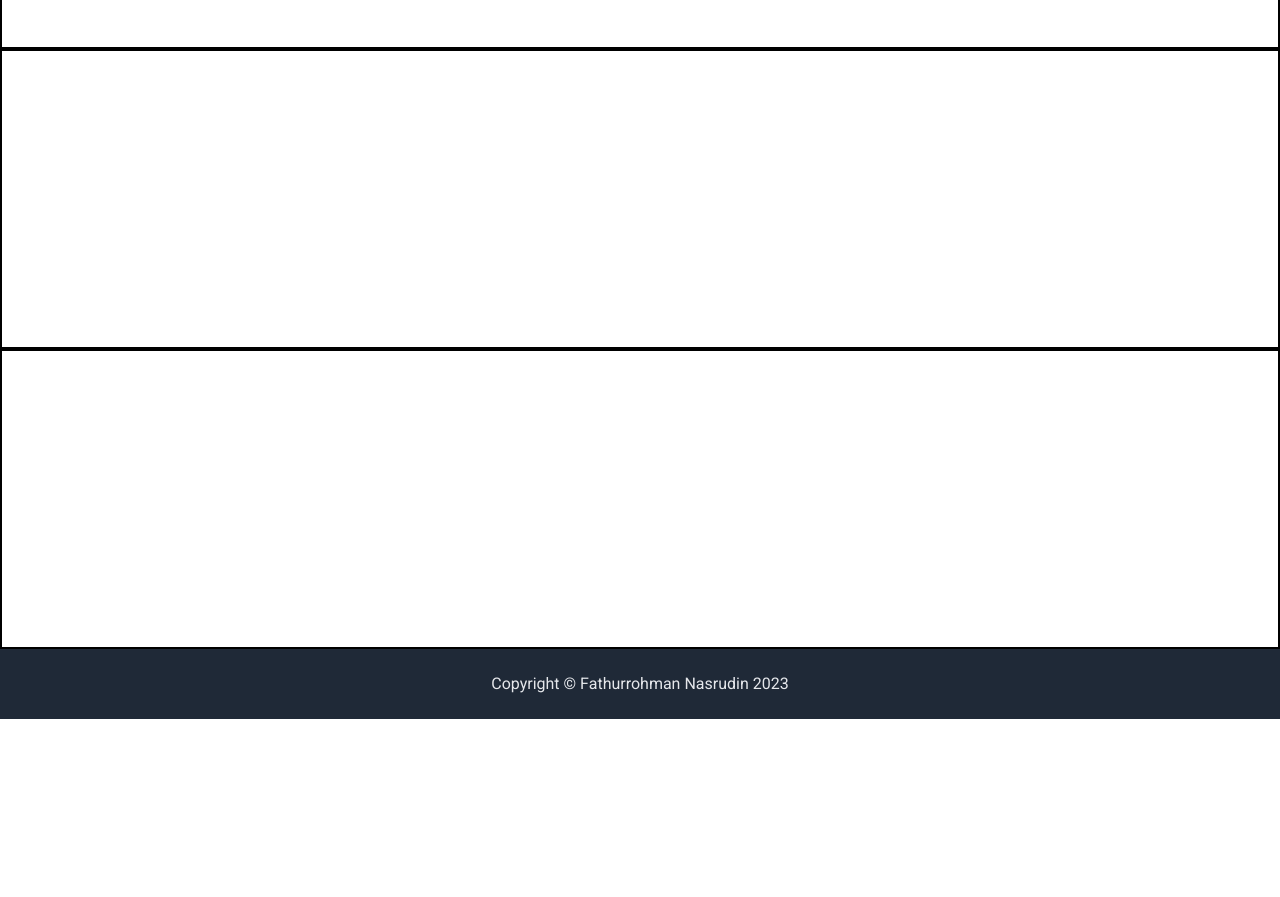
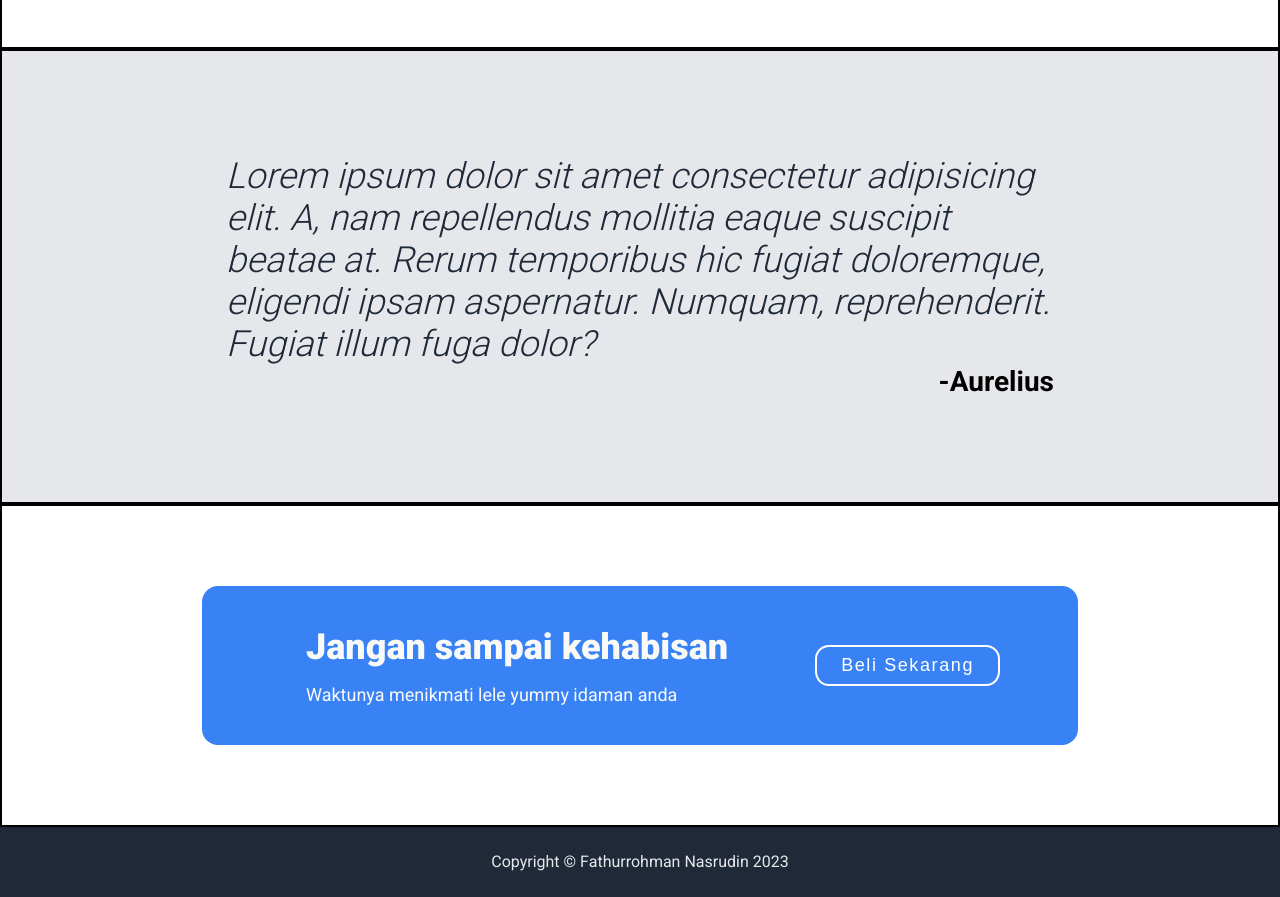
Before and after one commit to fath-nasrudin/landing-page-lele-maju-mundur, a plain HTML site: page index.html in a window 1280 px wide. Shown: the part 1100-1997 px from the top of the page. Before the commit the page ends 1819 px from the top, so only its background shows below. Drawn offline with Linux system fonts and the light colour scheme.

Commit message:
Add testimonials and Order section

```diff
--- a/css/styles.css
+++ b/css/styles.css
@@ -164,21 +164,52 @@ body {
 
 /* Product END */
 
+/* Testi Start */
+#testimonials.section {
+  background-color: #e5e7eb;
+}
+/* Testi End */
 
+/* Buy Now Start */
+#order-now .wrapper {
+  display: flex;
+  align-items: center;
+
+  width: 100%;
+  padding: 1rem 5rem;
+  background-color: #3882f6;
+  border-radius: 1rem;
+
+  color:#f9faf8;
+  font-size: 1.125rem;
+}
+
+#order-now .content {
+  align-items: flex-start;
+}
+
+#order-now .content--header {
+  color: #f9faf8;
+}
+/* Buy Now End */
 
 /* Button Start */
 .btn {
   padding: 0.5rem 1.5rem;
   border: none;
-  background-color: #3882f6;
   color: white;
 }
 
 .btn--filled {
   border: none;
   background-color: #3882f6;
-  color: white;
 }
+
+.btn--outlined {
+  outline: 2px solid white;
+  background-color: transparent;
+}
+
 /* Button End */
 
 /* CARD Start */
@@ -218,3 +249,22 @@ body {
   outline: 2px solid #1f2937;
 }
 /* CARD End */
+
+/* Quote */
+.quote {
+  display: flex;
+  flex-direction: column;
+}
+
+.quote--text {
+  font-size: 2.25rem;
+  font-weight: 300;
+  font-style: italic;
+  color: #1f2937;
+}
+
+.quote--source {
+  align-self: flex-end;
+  font-weight: 700;
+  font-size: 1.75rem;
+}
--- a/index.html
+++ b/index.html
@@ -33,7 +33,7 @@
         <div class="content--header">Pecel Lele Maju Mundur</div>
         <div class="content--body"><p>Lorem ipsum dolor sit amet consectetur adipisicing elit. Blanditiis sint ullam consectetur in aperiam debitis illum atque? Atque, voluptatem animi. Possimus voluptatibus fuga velit laudantium ut architecto omnis, natus iusto!</p></div>
         <div class="content--footer">
-          <button class="btn">Beli Sekarang</button>
+          <button class="btn btn--filled">Beli Sekarang</button>
         </div>
         <!-- content--body -->
         <!-- content--footer -->
@@ -87,9 +87,28 @@
       </div>
     </section>
     <!-- testimonials -->
-    <section id="testimonials" class="section"></section>
+    <section id="testimonials" class="section">
+      <div class="content">
+        <div class="content--body">
+          <div class="quote">
+          <blockquote class="quote--text">
+            Lorem ipsum dolor sit amet consectetur adipisicing elit. A, nam repellendus mollitia eaque suscipit beatae at. Rerum temporibus hic fugiat doloremque, eligendi ipsam aspernatur. Numquam, reprehenderit. Fugiat illum fuga dolor?
+          </blockquote>
+          <div class="quote--source">-Aurelius</div>
+        </div>
+        </div>
+      </div>
+    </section>
     <!-- Order Now -->
-    <section id="order" class="section"></section>
+    <section id="order-now" class="section">
+      <div class="wrapper">
+        <div class="content">
+          <div class="content--header">Jangan sampai kehabisan</div>
+          <div class="content--body">Waktunya menikmati lele yummy idaman anda</div>
+        </div>
+        <button class="btn btn--outlined">Beli Sekarang</button>
+      </div>
+    </section>
   </div>
   <!-- footer -->
   <footer class="footer">
```
